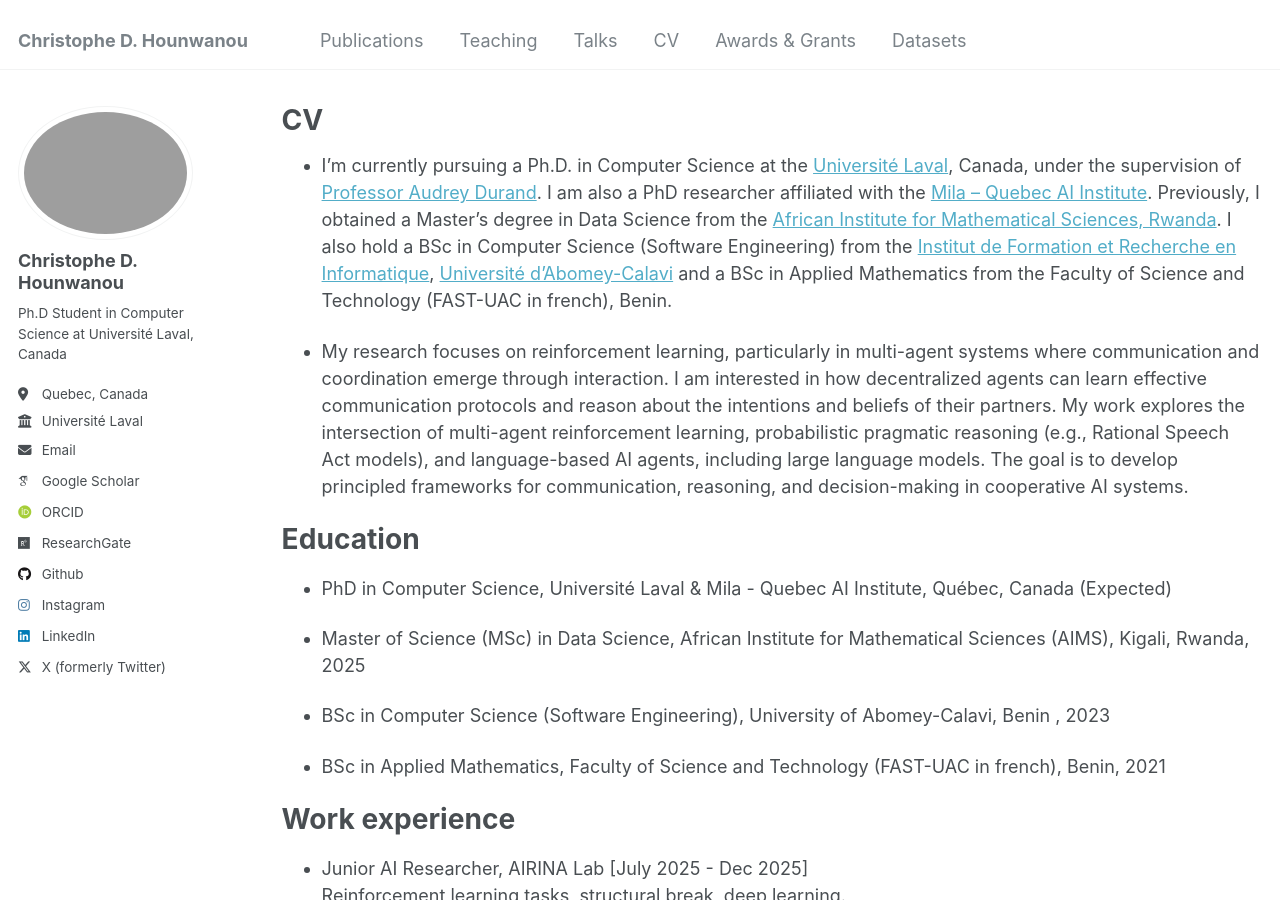
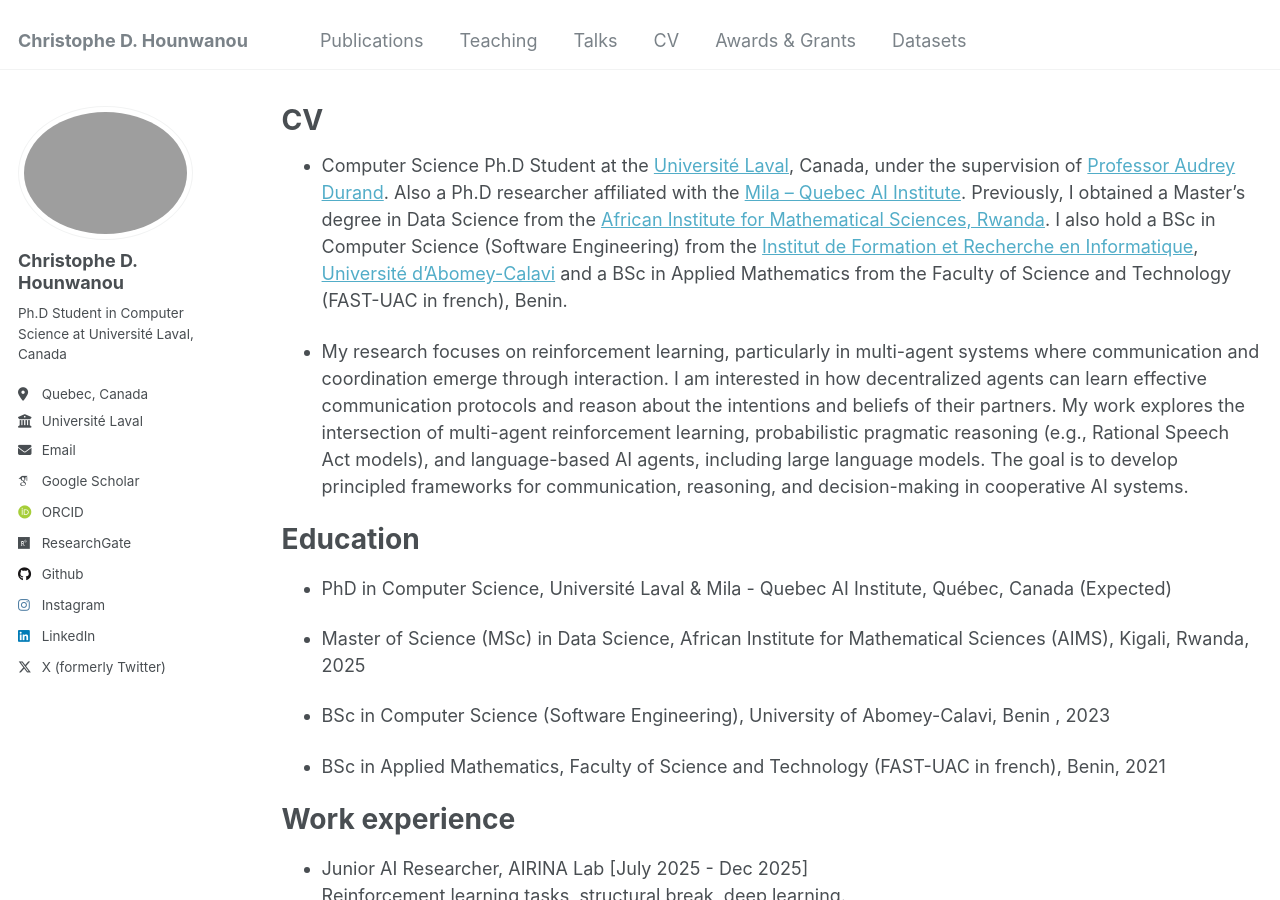
Before and after one commit to chrishounwanou/chrishounwanou.github.io, a Jekyll site: the page built from _pages/cv.md, in a window 1280 px wide and 900 px high. Built offline with Jekyll 4.4.1, drawn with Linux system fonts in a browser that asks for light colours; some web fonts are replaced.

Commit message:
Update cv.md

```diff
--- a/_pages/cv.md
+++ b/_pages/cv.md
@@ -9,7 +9,7 @@ redirect_from:
 
 {% include base_path %}
 
-- I'm currently pursuing a Ph.D. in Computer Science at the [Université Laval](https://www.ulaval.ca/), Canada, under the supervision of [Professor Audrey Durand](https://mila.quebec/fr/annuaire/audrey-durand). I am also a PhD researcher affiliated with the [Mila – Quebec AI Institute](https://mila.quebec/fr). Previously, I obtained a Master's degree in Data Science from the [African Institute for Mathematical Sciences, Rwanda](https://aims.ac.rw/). I also hold a BSc in Computer Science (Software Engineering) from the [Institut de Formation et Recherche en Informatique](https://ifri-uac.bj/), [Université d'Abomey-Calavi](https://www.uac.bj/) and a BSc in Applied Mathematics from the Faculty of Science and Technology (FAST-UAC in french), Benin.
+- Computer Science Ph.D Student at the [Université Laval](https://www.ulaval.ca/), Canada, under the supervision of [Professor Audrey Durand](https://mila.quebec/fr/annuaire/audrey-durand). Also a Ph.D researcher affiliated with the [Mila – Quebec AI Institute](https://mila.quebec/fr). Previously, I obtained a Master's degree in Data Science from the [African Institute for Mathematical Sciences, Rwanda](https://aims.ac.rw/). I also hold a BSc in Computer Science (Software Engineering) from the [Institut de Formation et Recherche en Informatique](https://ifri-uac.bj/), [Université d'Abomey-Calavi](https://www.uac.bj/) and a BSc in Applied Mathematics from the Faculty of Science and Technology (FAST-UAC in french), Benin.
 
 - My research focuses on reinforcement learning, particularly in multi-agent systems where communication and coordination emerge through interaction. I am interested in how decentralized agents can learn effective communication protocols and reason about the intentions and beliefs of their partners. My work explores the intersection of multi-agent reinforcement learning, probabilistic pragmatic reasoning (e.g., Rational Speech Act models), and language-based AI agents, including large language models. The goal is to develop principled frameworks for communication, reasoning, and decision-making in cooperative AI systems.
 
```
